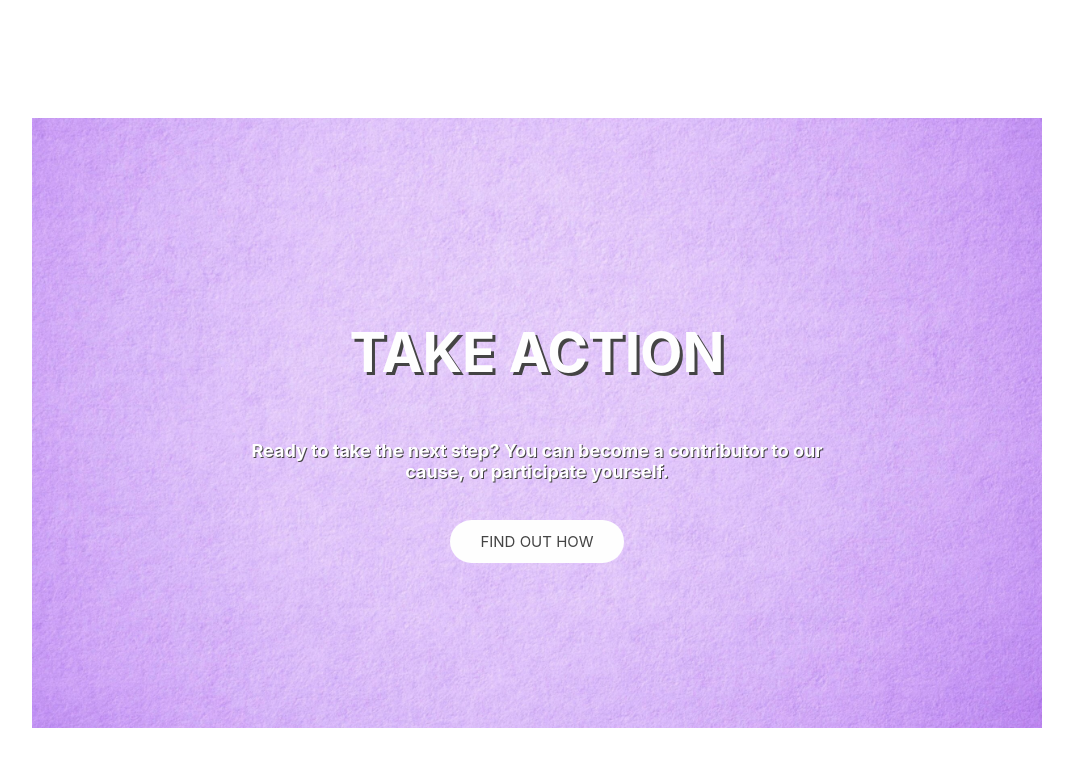
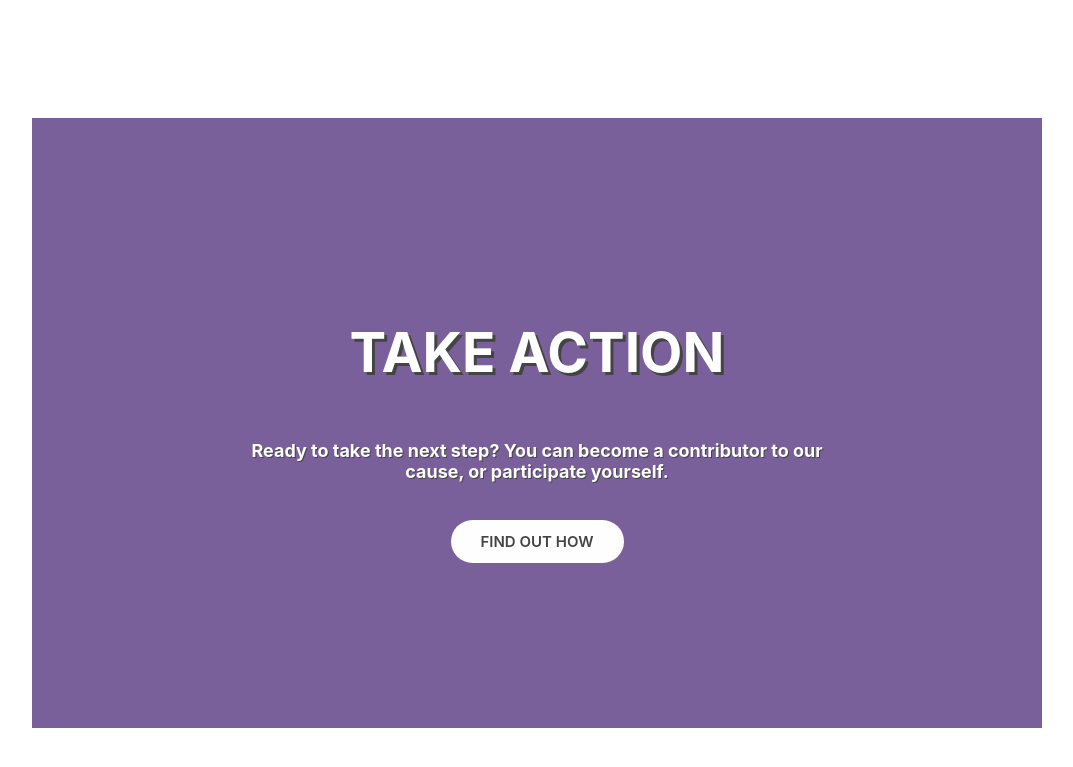
Before and after one commit to gnartistic/rosies-gracious-heart, a React (Create React App) app: page /#/ in a window 1280 px wide. Shown: the part 2553-3320 px from the top of the page, without its empty margins (103-1176 px from the left). Built offline with nearby package versions, Linux system fonts and the light colour scheme.

Commit message:
added some fancy styling to buttons

```diff
--- a/src/components/Layout/index.scss
+++ b/src/components/Layout/index.scss
@@ -142,6 +142,11 @@
                     text-decoration: none;
                     font-weight: 600;
                     text-transform: uppercase;
+                    transition: transform .2s;
+
+                    &:hover {
+                        transform: scale(1.1);
+                    }
                 }
             }
 
@@ -189,6 +194,11 @@
                     text-decoration: none;
                     font-weight: 600;
                     text-transform: uppercase;
+                    transition: transform .2s;
+
+                    &:hover {
+                        transform: scale(1.1);
+                    }
                 }
             }
 
@@ -202,8 +212,7 @@
         // take action section
         .take-action-section {
             margin-top: 120px;
-            background-image: url(../../assets/images/take-action-bg.jpeg);
-            background-size: cover;
+            background-color: #7a609b;
             width: 80%;
             display: flex;
             flex-direction: column;
@@ -234,8 +243,14 @@
                 background-color: #fefefe;
                 border-radius: 30px;
                 font-size: 15px;
+                font-weight: 600;
                 padding: 12px 30px 12px 30px;
                 text-transform: uppercase;
+                transition: transform .2s;
+
+                &:hover {
+                    transform: scale(1.1);
+                }
             }
 
         }
```
